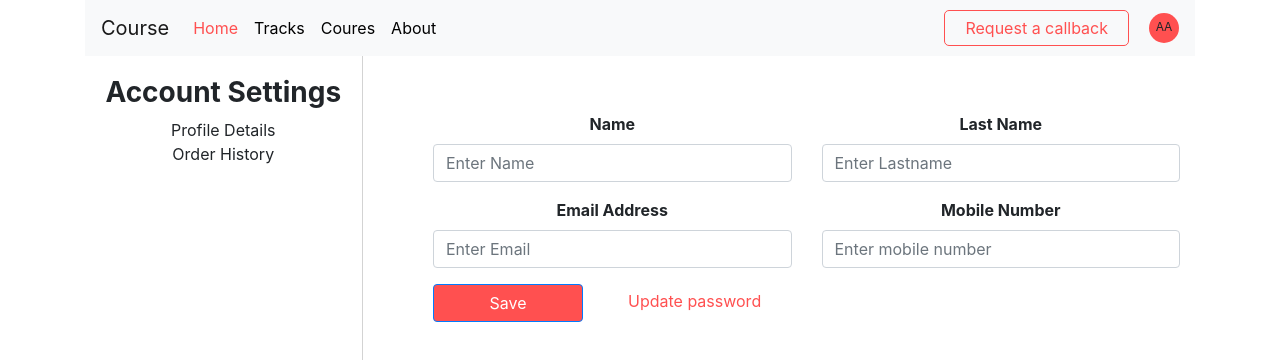
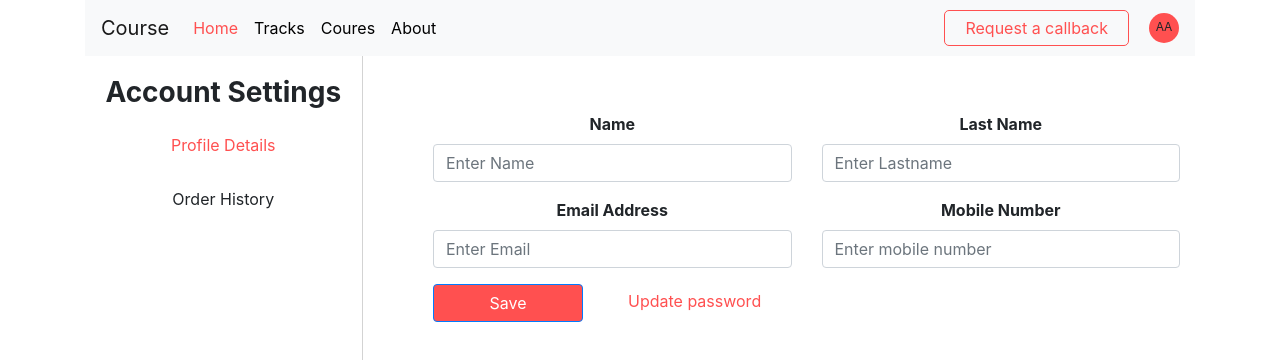
Before and after one commit to arjitacharya/POC, a React (Create React App) app: page /home in a window 1280 px wide. Shown: the top 360 px of the page. Built offline with nearby package versions, Linux system fonts and the light colour scheme.

Commit message:
fix dependency

```diff
--- a/src/components/home/home.css
+++ b/src/components/home/home.css
@@ -79,7 +79,11 @@
   text-transform: capitalize;
 }
 
-.sidebar-item+.active {
+.sidebar-item {
+  padding: 15px;
+}
+
+.active {
   color: #ff5050 !important;
 }
 
--- a/src/components/navbar/navbar.css
+++ b/src/components/navbar/navbar.css
@@ -7,7 +7,7 @@
 
 .sidebar-container {
   float: left;
-  height: 1000px;
+  min-height: 600px;
   border: none;
   padding: 20px;
   border-right: 1px solid lightgray;
```
Also changed, not shown: package.json (+7 -7 lines), 1 other file (tests, documents, lock files or other folders).
